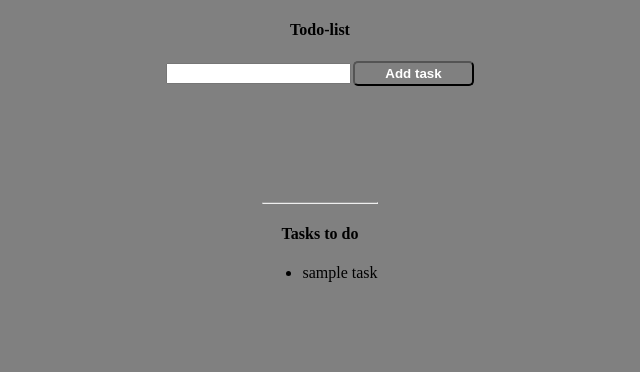
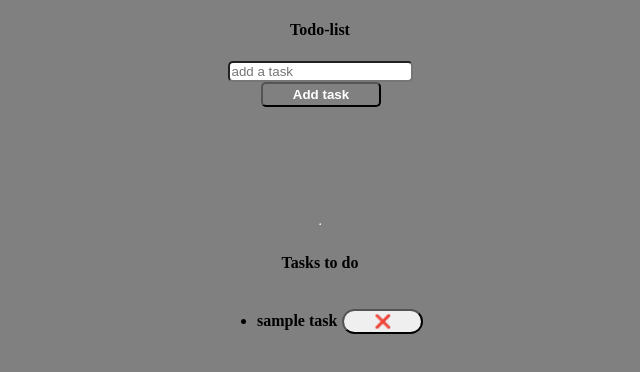
Before and after one commit to Rajit909/React_practice-main-, a React (Create React App) app: page / in a window 1280 px wide. Shown: the top 372 px of the page, without its empty margins (320-960 px from the left). Built offline with nearby package versions, Linux system fonts and the light colour scheme.

Commit message:
todo list create and delete

```diff
--- a/package.json
+++ b/package.json
@@ -14,6 +14,7 @@
     "react-icons": "^4.10.1",
     "react-router-dom": "^6.15.0",
     "react-scripts": "5.0.1",
+    "uuid": "^9.0.1",
     "web-vitals": "^2.1.4"
   },
   "scripts": {
--- a/src/App.css
+++ b/src/App.css
@@ -44,3 +44,16 @@ button{
     justify-content: center;
     align-items: center;
 }
+.main-list>div{
+    display: flex;
+    flex-direction: column;
+    justify-content: center;
+    align-items: center;
+}
+input{
+    border-radius: 5px;
+}
+#delbtn{
+    border-radius: 25px;
+    margin-left: 5px;
+}
--- a/src/component/TodoList.jsx
+++ b/src/component/TodoList.jsx
@@ -1,41 +1,72 @@
-import React from 'react'
-import { useState } from 'react'
+import React from "react";
+import { useState } from "react";
+import {v4 as uuidv4} from "uuid";
 
 function TodoList() {
-   let [todos, setTodo] =useState(["sample task"])
+  let [todos, setTodos] = useState([{task: "sample task", id: uuidv4() }]);
+  let [newTodo, setNewTodo] = useState([""]);
 
+  let addNewTodo = () => {
+    console.log("new");
+    setTodos((prevTodos)=>{
+        return [...prevTodos, {task: newTodo, id: uuidv4()}]
+    })
+    setNewTodo("")
+  };
 
+  let updateTodoValue = (event) => {
+    setNewTodo(event.target.value);
+  };
 
+  let delTask = (id) => {
+    setTodos(todos.filter((todo) => todo.id != id))
 
-
+  }
   return (
     <>
       <h4>Todo-list</h4>
-        <div className='main-list'>
-            <div >
-            <input type="text" name="" id="" />
+      <div className="main-list">
+        <div>
+          <input
+            placeholder="add a task"
+            value={newTodo}
+            onChange={updateTodoValue}
+          />
 
-            <button style={{
+          <button
+            style={{
               backgroundColor: "gray",
-                marginLeft: "2px"
-            }}>Add task</button>
+              marginLeft: "2px",
+            }}
+            onClick={addNewTodo}
+          >
+            Add task
+          </button>
         </div>
         <div>
-            <br /><br /><br /><br /><br /><br />
+          <br />
+          <br />
+          <br />
+          <br />
+          <br />
+          <br />
           <hr />
           <h4>Tasks to do</h4>
           <ul>
-                {
-                    todos.map((todo) => (
-                        <li>{todo}</li>
-                    ))
-                }
+            {todos.map((todo) => (
+              <li key={todo.id}>
+                <span>{todo.task}</span>
+                <button id="delbtn"
+                onClick={() => delTask(todo.id)}
+                >❌</button>
+              </li>
+
+            ))}
           </ul>
         </div>
-
       </div>
     </>
-  )
+  );
 }
 
-export default TodoList
+export default TodoList;
```
Also changed, not shown: 1 other file (tests, documents, lock files or other folders). Lines whose indentation alone changed are shown as unchanged.
